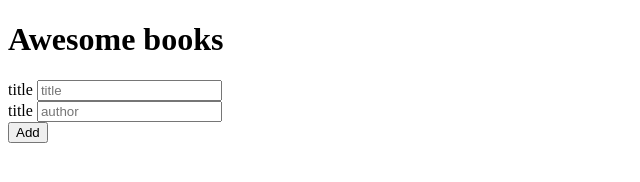
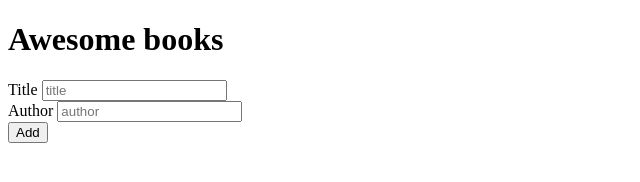
Before and after one commit to umair-rao/Awesome-books, a website: page index.html in a window 1280 px wide. Shown: the full height of the page, 0-640 px from the left. Drawn offline with Linux system fonts and the light colour scheme.

Commit message:
Update html

```diff
--- a/index.html
+++ b/index.html
@@ -16,10 +16,10 @@
 		</div>
 		<div class="add-book">
 			<form>
-				<label for="title">title</label>
+				<label for="title">Title</label>
 				<input type="text" id="title" name="title" placeholder="title" />
 				<br />
-				<label for="author">title</label>
+				<label for="author">Author</label>
 				<input type="text" id="author" name="author" placeholder="author" />
                  <br />
 
```
